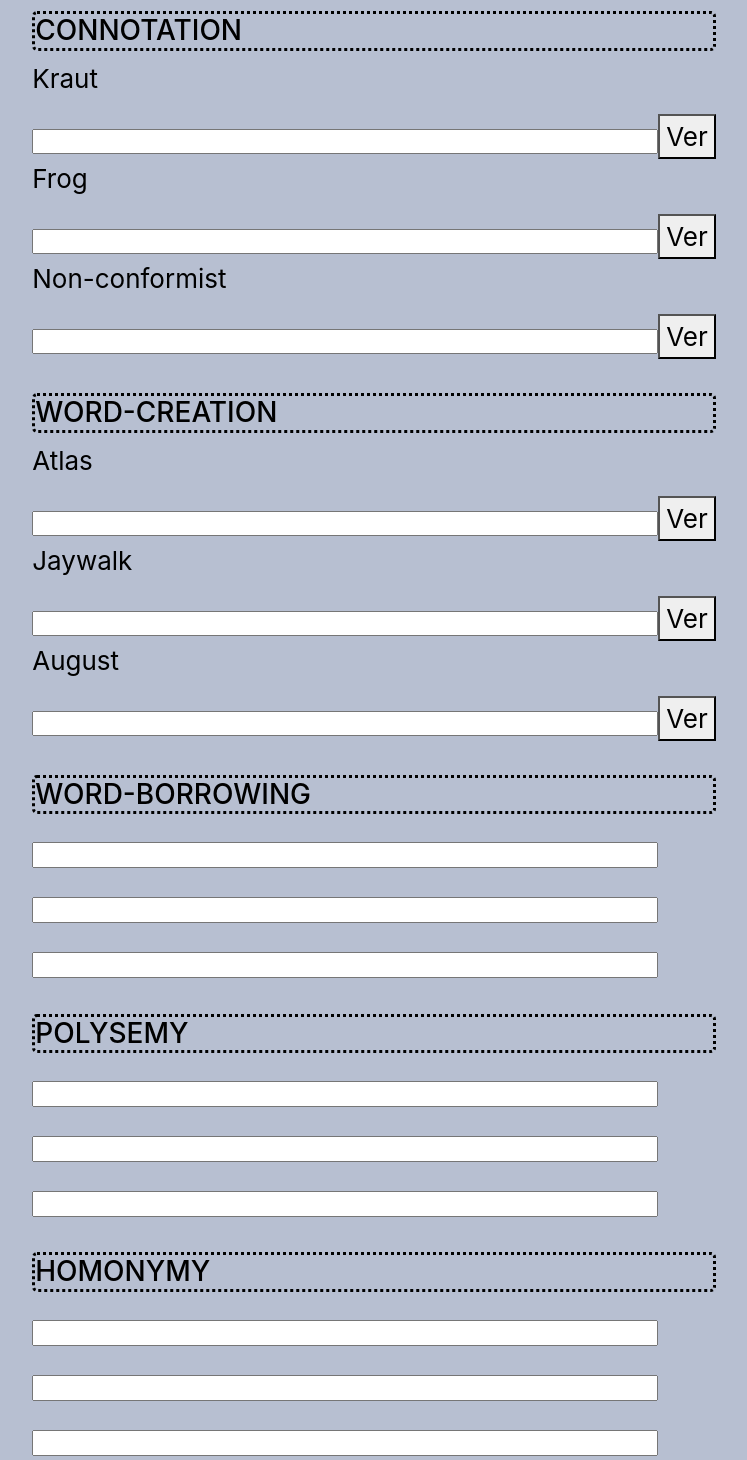
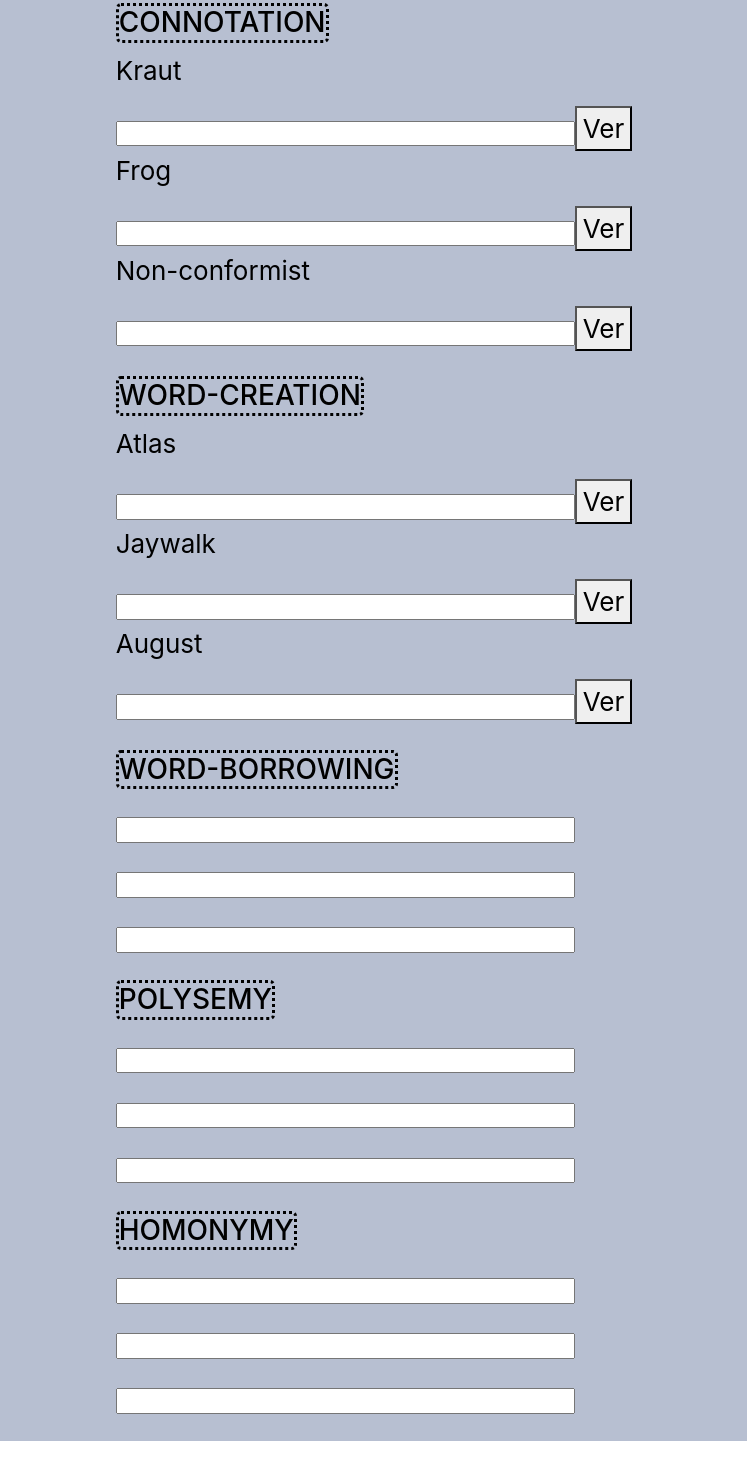
Before and after one commit to rafamolino/ExamenAdriana, a website: page index.html in a window 1280 px wide. Shown: the part 396-1856 px from the top of the page, without its empty margins (266-1013 px from the left). Drawn offline with nearby package versions, Linux system fonts and the light colour scheme.

Commit message:
commit 2

```diff
--- a/index.css
+++ b/index.css
@@ -8,14 +8,16 @@
     background-color: #b7bfd1;
     min-height: 100vh;
     display: flex;
-    flex-direction: row;
+    flex-direction: column;
     flex-wrap: wrap;
     align-items: center;
     justify-content: center;
     font-size: calc(10px + 2vmin);
 
   }
-
+  .linea{
+    float: left;
+  }
   .ejercicio1{
     color: black;
     margin-bottom: 5%;
@@ -25,4 +27,5 @@
     color: black;
     border-style:dotted;
     border-radius: 5px;
+    width: fit-content;
   }
--- a/index.html
+++ b/index.html
@@ -47,15 +47,15 @@
                     </script>
 
                     <p id="onom1"></p>
-                    <input text style="font-size: small;" size="70"></input><button
+                    <input text style="font-size: small;" size="50"></input><button
                         onclick='swal(palabra1,mensaje,"info")'>Ver</button>
 
                     <p id="onom2"></p>
-                    <input text style="font-size: small;" size="70"></input><button
+                    <input text style="font-size: small;" size="50"></input><button
                         onclick='swal(palabra2,mensaje2,"info")'>Ver</button>
 
                     <p id="onom3"></p>
-                    <input text style="font-size: small;" size="70"></input><button
+                    <input text style="font-size: small;" size="50"></input><button
                         onclick='swal(palabra3,mensaje3,"info")'>Ver</button>
 
                 </div>
@@ -102,15 +102,15 @@
                         let mensaje3_2 = ejer2[2][1]
                     </script>
                     <p id="con1"></p>
-                    <input text style="font-size: small;" size="70"></input><button
+                    <input text style="font-size: small;" size="50"></input><button
                         onclick='swal(palabra1_2,mensaje_2,"info")'>Ver</button>
 
                     <p id="con2"></p>
-                    <input text style="font-size: small;" size="70"></input><button
+                    <input text style="font-size: small;" size="50"></input><button
                         onclick='swal(palabra2_2,mensaje2_2,"info")'>Ver</button>
 
                     <p id="con3"></p>
-                    <input text style="font-size: small;" size="70"></input><button
+                    <input text style="font-size: small;" size="50"></input><button
                         onclick='swal(palabra3_2,mensaje3_2,"info")'>Ver</button>
                     <script>
 
@@ -153,15 +153,15 @@
                         let mensaje3_3 = ejer3[2][1]
                     </script>
                     <p id="wc1"></p>
-                    <input text style="font-size: small;" size="70"></input><button
+                    <input text style="font-size: small;" size="50"></input><button
                         onclick='swal(palabra1_3,mensaje_3,"info")'>Ver</button>
 
                     <p id="wc2"></p>
-                    <input text style="font-size: small;" size="70"></input><button
+                    <input text style="font-size: small;" size="50"></input><button
                         onclick='swal(palabra2_3,mensaje2_3,"info")'>Ver</button>
 
                     <p id="wc3"></p>
-                    <input text style="font-size: small;" size="70"></input><button
+                    <input text style="font-size: small;" size="50"></input><button
                         onclick='swal(palabra3_3,mensaje3_3,"info")'>Ver</button>
                     <script>
 
@@ -181,13 +181,13 @@
                 <div class="ejercicio1">
 
                     <p></p>
-                    <input text style="font-size: small;" size="70"></input>
+                    <input text style="font-size: small;" size="50"></input>
 
                     <p></p>
-                    <input text style="font-size: small;" size="70"></input>
+                    <input text style="font-size: small;" size="50"></input>
 
                     <p></p>
-                    <input text style="font-size: small;" size="70"></input>
+                    <input text style="font-size: small;" size="50"></input>
 
                 </div>
 
@@ -199,13 +199,13 @@
                 <div class="ejercicio1">
 
                     <p></p>
-                    <input text style="font-size: small;" size="70"></input>
+                    <input text style="font-size: small;" size="50"></input>
 
                     <p></p>
-                    <input text style="font-size: small;" size="70"></input>
+                    <input text style="font-size: small;" size="50"></input>
 
                     <p></p>
-                    <input text style="font-size: small;" size="70"></input>
+                    <input text style="font-size: small;" size="50"></input>
 
                 </div>
 
@@ -217,13 +217,13 @@
                 <div class="ejercicio1">
 
                     <p></p>
-                    <input text style="font-size: small;" size="70"></input>
+                    <input text style="font-size: small;" size="50"></input>
 
                     <p></p>
-                    <input text style="font-size: small;" size="70"></input>
+                    <input text style="font-size: small;" size="50"></input>
 
                     <p></p>
-                    <input text style="font-size: small;" size="70"></input>
+                    <input text style="font-size: small;" size="50"></input>
 
                 </div>
 
```
